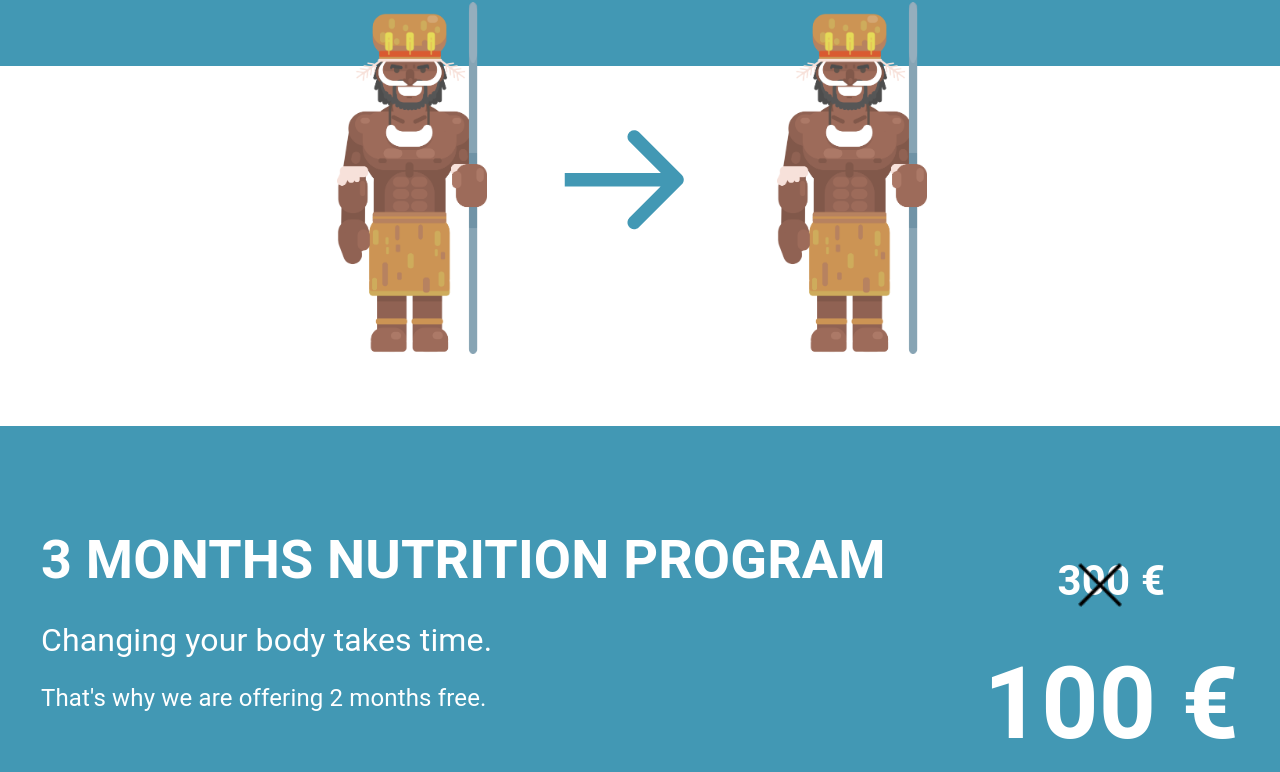
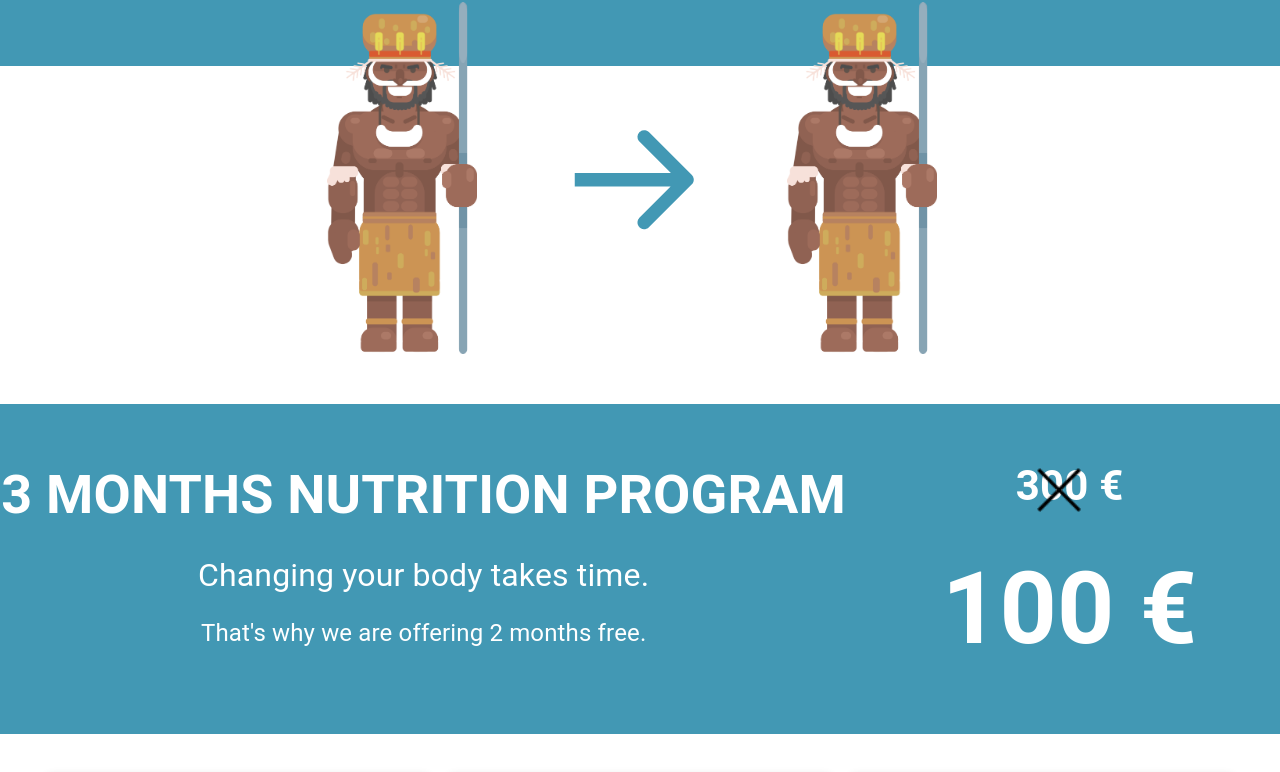
Before and after one commit to walter-clayton/afitpilot-somatotype, a React (Create React App) app in the folder client/: page /Training in a window 1280 px wide. Shown: the part 353-1125 px from the top of the page. Built offline with nearby package versions, Linux system fonts and the light colour scheme; what react-swipeable-views-utils would draw is missing.

Commit message:
implement the same style as nutrition page and changed avatar proprtion on small screen

```diff
--- a/client/src/components/CTA/Nutrition.tsx
+++ b/client/src/components/CTA/Nutrition.tsx
@@ -145,6 +145,8 @@ const Nutrition = () => {
                             padding: "50px 0",
                             backgroundColor: "#33A474",
                             marginTop: { xs: "50px", sm: "0", },
+                            borderRight: 6,
+                            borderColor: '#4298B4'
                         }}>
                         <Box
                             sx={{
@@ -176,6 +178,8 @@ const Nutrition = () => {
                             alignItems: "center",
                             marginTop: { xs: "50px", sm: "0" },
                             backgroundColor: "#33A474",
+                            borderLeft: 6,
+                            borderColor: '#4298B4'
                         }}>
                         <Box>
                             <Typography variant="h5"
--- a/client/src/components/CTA/Training.tsx
+++ b/client/src/components/CTA/Training.tsx
@@ -1,6 +1,6 @@
 import React from 'react'
 import CssBaseline from "@mui/material/CssBaseline";
-import { Grid, Box, Typography, } from "@mui/material/";
+import { Grid, Box, Typography, useMediaQuery } from "@mui/material/";
 import { createTheme, ThemeProvider } from "@mui/material/styles";
 import avatar from '../image/manu-tribesman.png';
 import NutritionCard from './NutritionCard';
@@ -20,7 +20,6 @@ theme.typography.h1 = {
 theme.typography.h3 = {
     "@media (max-width:600px)": {
         fontSize: "30px",
-        textAlign: "center"
     },
     [theme.breakpoints.up("md")]: {
         fontSize: "54px",
@@ -39,7 +38,6 @@ theme.typography.h5 = {
 theme.typography.body1 = {
     "@media (max-width:600px)": {
         fontSize: "20px",
-        textAlign: "center"
     },
     [theme.breakpoints.up("md")]: {
         fontSize: "32px",
@@ -56,6 +54,11 @@ theme.typography.body2 = {
 };
 ;
 const Training = () => {
+    const medium = useMediaQuery("(min-width:769px)");
+    const small = useMediaQuery("(max-width:768px)");
+    const extraSmall = useMediaQuery("(max-width:449px)");
+    const xxSmall = useMediaQuery("(max-width:399px)");
+
     return (
         <ThemeProvider theme={theme}>
             <CssBaseline />
@@ -104,7 +107,7 @@ const Training = () => {
                         width: "100%",
                         marginTop: { md: -10, lg: -10, xl: -10 }
                     }}>
-                    <Grid item md={3}
+                    <Grid item md={3} sm={3}
                         sx={{
                             display: "flex",
                             justifyContent: "center",
@@ -113,16 +116,16 @@ const Training = () => {
                         <img src={avatar} alt="avatar" width={"150px"} />
                     </Grid>
                     <Typography
-                        sx={{ display: { xs: 'none', sm: 'none', md: 'block', lg: 'block' }, color: "#4298B4", textAlign: "center", mt: 18 }}
+                        sx={{ display: { xs: 'none', sm: 'block', md: 'block', lg: 'block' }, color: "#4298B4", textAlign: "center", mt: 18, pl: 2.5 }}
                         variant="h1">
                         <img src={Arrow1} alt="Arrow" />
                     </Typography>
                     <Typography
-                        sx={{ display: { xs: 'block', sm: 'block', md: 'none', lg: 'none' }, color: "#4298B4" }}
+                        sx={{ display: { xs: 'block', sm: 'none', md: 'none', lg: 'none' }, color: "#4298B4" }}
                         variant="h1" mt={1}>
                         <img src={Arrow1Down} alt="ArrowDown" />
                     </Typography>
-                    <Grid item md={3}
+                    <Grid item md={3} sm={3}
                         sx={{
                             display: "flex",
                             justifyContent: "center",
@@ -133,17 +136,26 @@ const Training = () => {
                     </Grid>
                 </Grid>
                 {/* Instruction */}
-                <Grid container spacing={2}
+                <Grid container
                     sx={{
+                        marginTop: { xs: "0px", sm: "50px" },
+                    }}>
+                    <Grid item sm={8} xs={12}
+                        sx={{
+                            padding: "50px 0",
                             backgroundColor: "#4298B4",
-                        marginTop: 9,
+                            marginTop: { xs: "50px", sm: "0", },
+                            borderRight: 6,
+                            borderColor: '#4298B4'
+                        }}>
+                        <Box
+                            sx={{
                                 display: "flex",
-                        flexDirection: "column",
-                        alignItems: "center",
+                                alignItems: medium ? "center" : "center",
                                 justifyContent: "center",
+                                flexDirection: "column"
                             }}>
-                    <Grid item md={8} >
-                        <Typography variant="h3"
+                            <Typography variant="h3" textAlign={"center"}
                                 sx={{ color: "#FFFFFF", mb: 2, fontSize: '54px' }}>
                                 3 MONTHS NUTRITION PROGRAM
                             </Typography>
@@ -155,8 +167,21 @@ const Training = () => {
                                 sx={{ color: "white" }}>
                                 That's why we are offering 2 months free.
                             </Typography>
+                        </Box>
                     </Grid>
-                    <Grid item md={4}>
+                    <Grid item sm={4} xs={12}
+                        sx={{
+                            padding: "50px 0px",
+                            display: "flex",
+                            flexDirection: "column",
+                            justifyContent: "center",
+                            alignItems: "center",
+                            marginTop: { xs: "50px", sm: "0" },
+                            backgroundColor: "#4298B4",
+                            borderLeft: 6,
+                            borderColor: '#4298B4'
+                        }}>
+                        <Box>
                             <Typography variant="h5"
                                 sx={{ color: "white", textAlign: "center", fontSize: "42px" }} >
                                 300 <span>&#8364;</span>
@@ -172,6 +197,7 @@ const Training = () => {
                                 sx={{ color: "#ffff", textAlign: "center", fontSize: '100px' }}>
                                 100 <span>&#8364;</span>
                             </Typography>
+                        </Box>
                     </Grid>
                 </Grid>
                 {/* NutritionCard page */}
```
Lines whose indentation alone changed are shown as unchanged.
